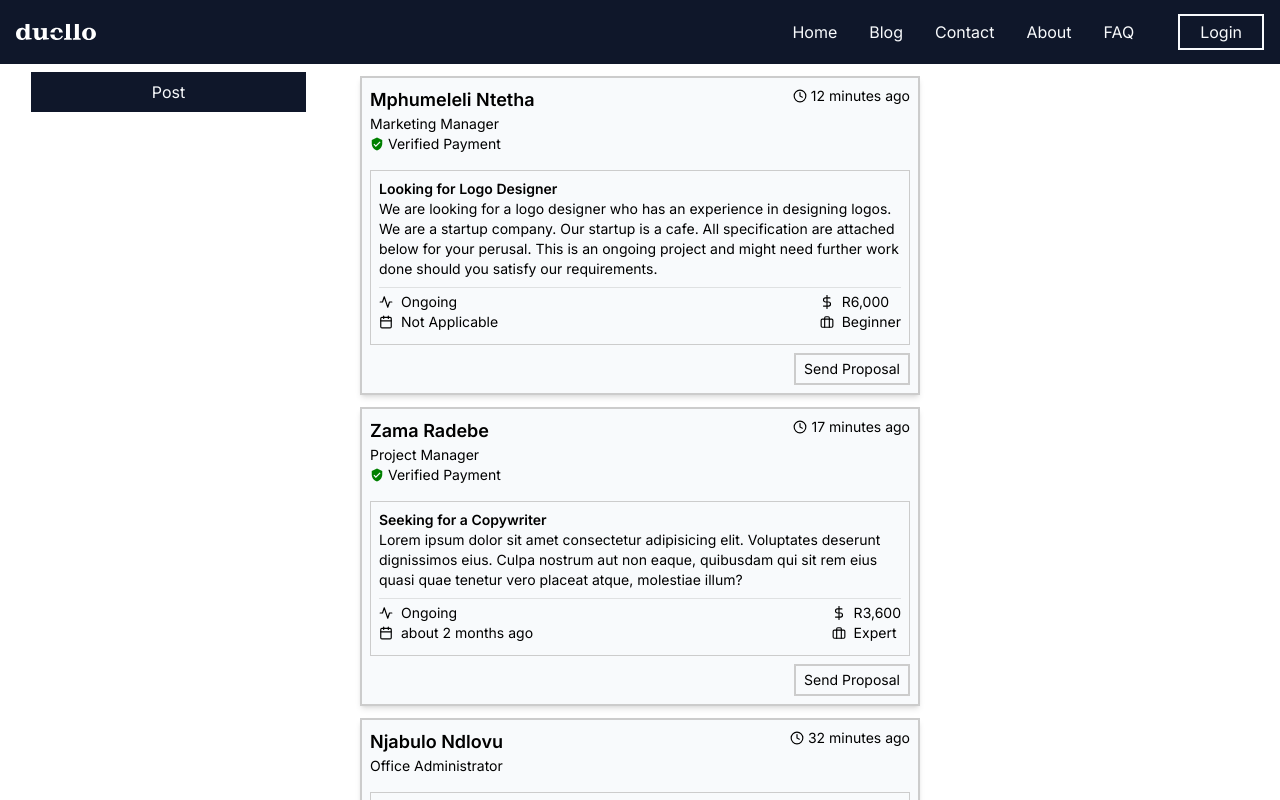
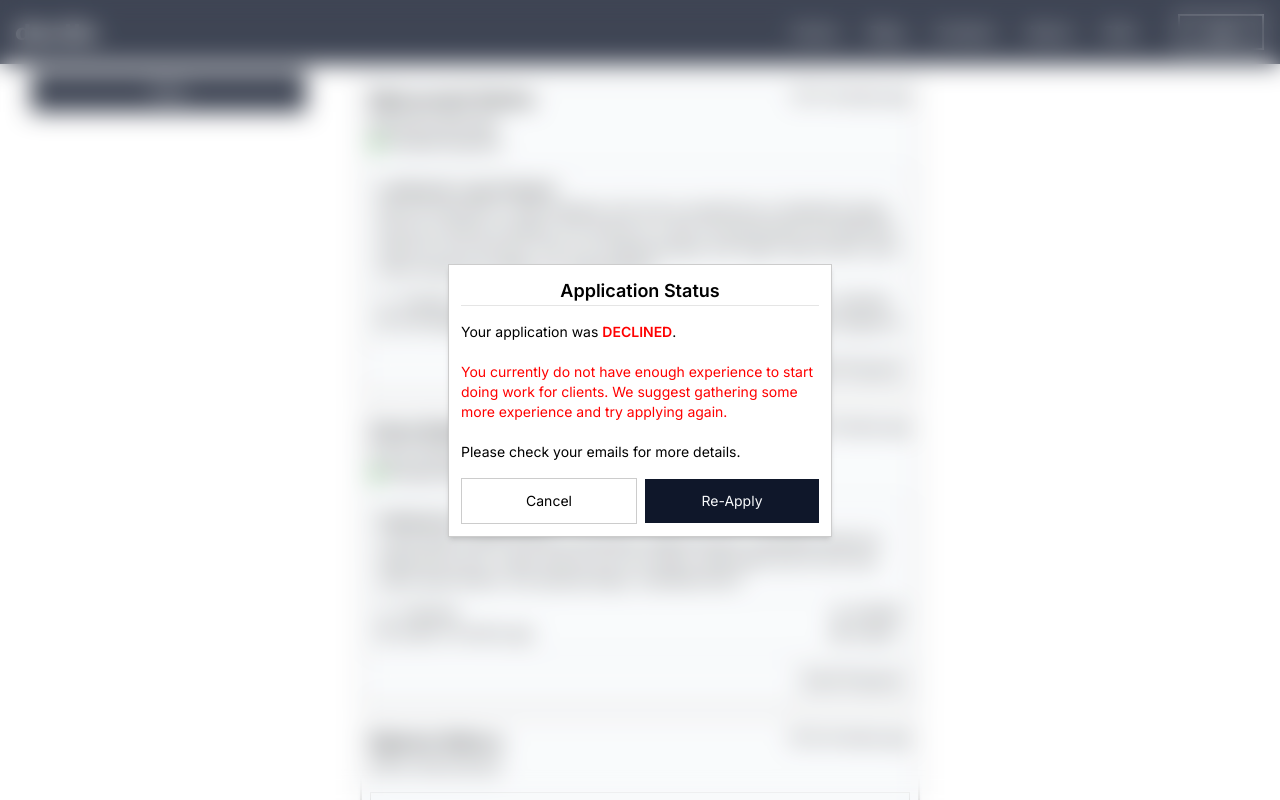
Before and after one commit to ErrolNtetha/lancing-client, a Next.js app: page /feed in a window 1280 px wide. Shown: the top 800 px of the page. Built offline with nearby package versions, Linux system fonts and the light colour scheme; no server answers.

Commit message:
feat: added a prompt

```diff
--- a/components/organisms/client/listProjects.tsx
+++ b/components/organisms/client/listProjects.tsx
@@ -3,6 +3,7 @@
 import Head from 'next/head';
 import React from 'react';
 import { generateRanomId } from '../../../utilities/generateRandomId';
+import Prompt from '../vendor/prompt';
 import { ClientProject } from './clientProject';
 import { clients } from './clients';
 
@@ -12,6 +13,7 @@ export const ListProjects = () => {
             <Head>
                 <title> Browse list of projects - Duello </title>
             </Head>
+            <Prompt />
             {clients.map((client) => <ClientProject key={generateRanomId()} {...client} /> )}
         </section>
     );
```
